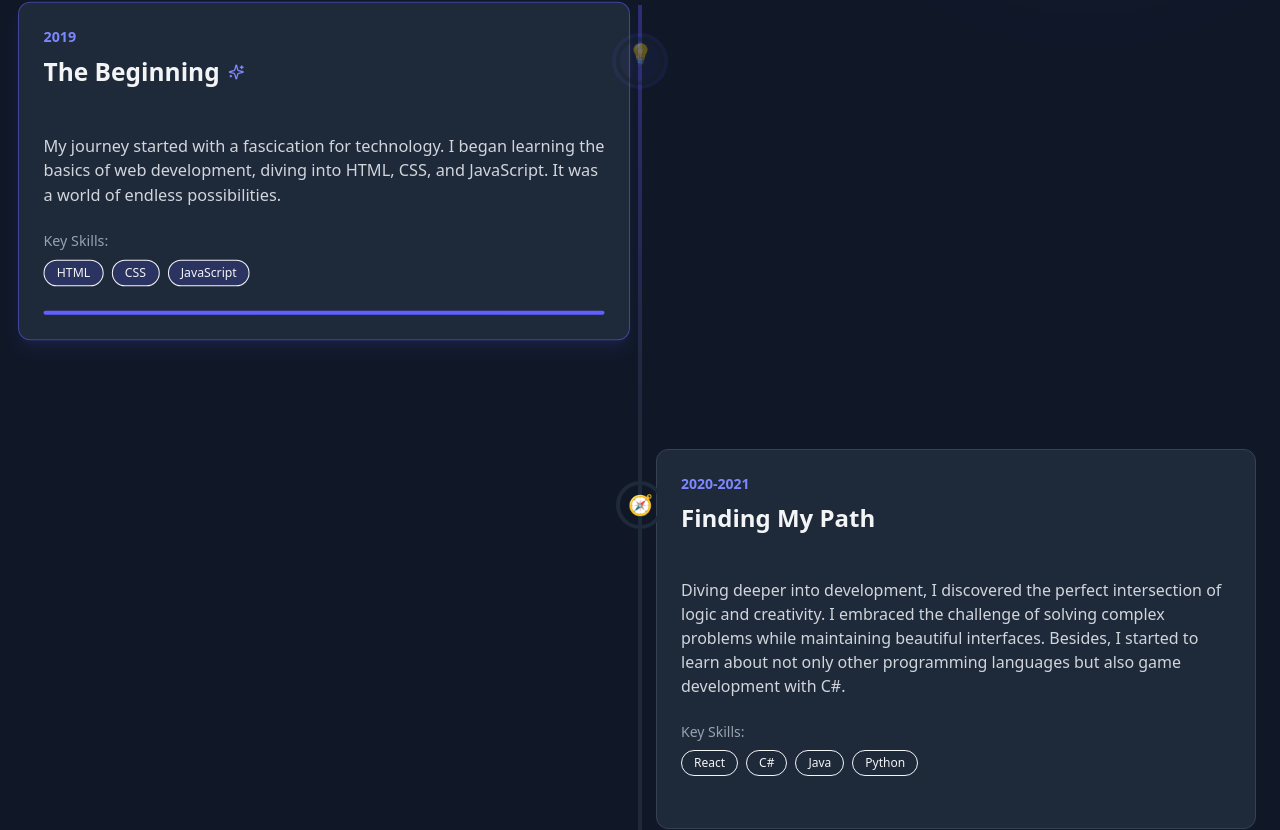
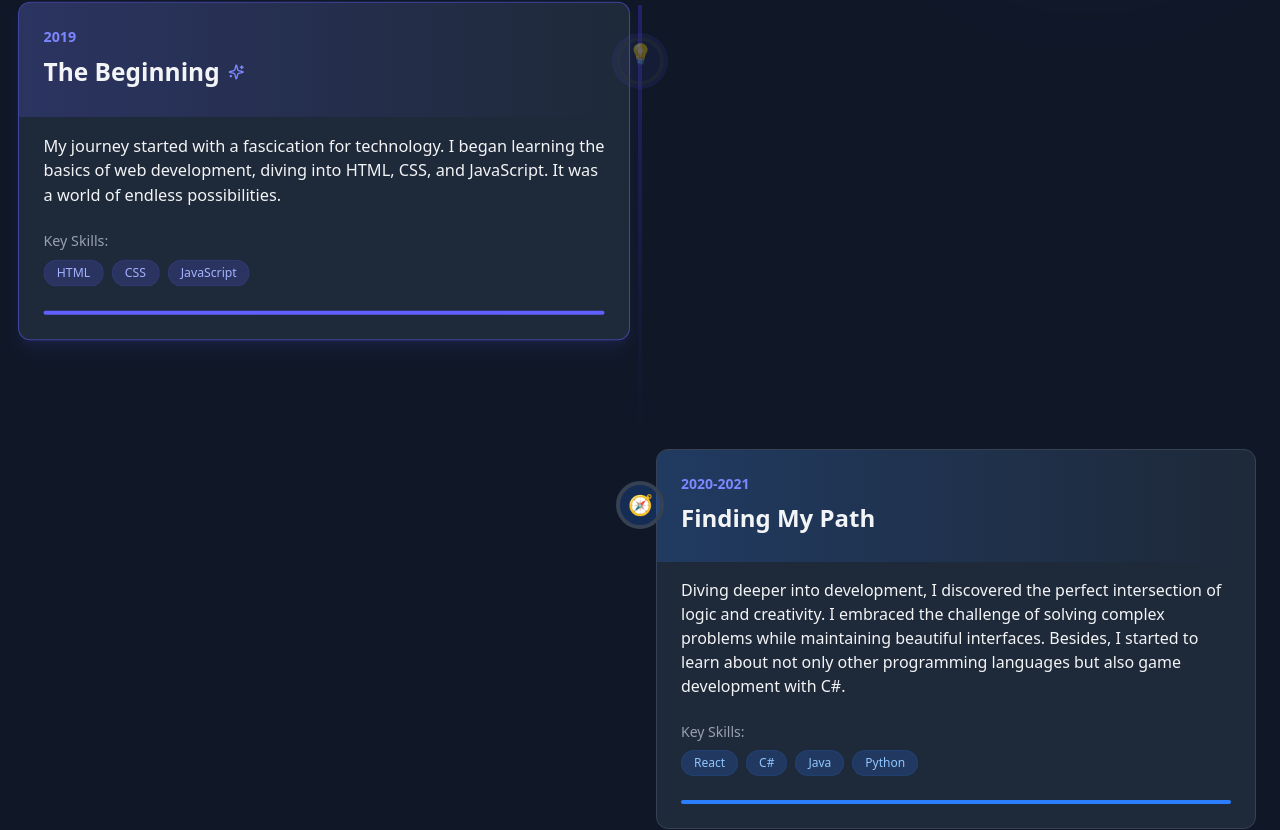
Before and after one commit to dtran813/my-portfolio, a Next.js app: page / in a window 1280 px wide. Shown: the part 1155-1985 px from the top of the page. Built offline with nearby package versions, Linux system fonts and the light colour scheme.

Commit message:
Refactor ChapterCard

```diff
--- a/src/components/sections/AboutSection.jsx
+++ b/src/components/sections/AboutSection.jsx
@@ -10,7 +10,8 @@ import {
 } from "@/utils/constants";
 
 export default function AboutSection() {
-  const { darkMode, textColor, borderColor, cardBg, accentColor } = useTheme();
+  const { darkMode, bgColor, textColor, borderColor, cardBg, accentColor } =
+    useTheme();
 
   // For scroll animations
   const [activeChapter, setActiveChapter] = useState(0);
@@ -75,11 +76,7 @@ export default function AboutSection() {
               />
             </div>
           </h2>
-          <p
-            className={`text-lg ${
-              darkMode ? "text-gray-300" : "text-gray-700"
-            } max-w-3xl mx-auto`}
-          >
+          <p className={`text-lg ${textColor} max-w-3xl mx-auto`}>
             A creative technologist with a background in design and engineering,
             blending aesthetics with functionality to craft meaningful digital
             experiences.
@@ -116,9 +113,7 @@ export default function AboutSection() {
           <div className="relative">
             {/* Vertical timeline line */}
             <div
-              className={`absolute h-full w-1 left-1/2 transform -translate-x-1/2 ${
-                darkMode ? "bg-gray-800" : "bg-gray-300"
-              }`}
+              className={`absolute h-full w-1 left-1/2 transform -translate-x-1/2 ${bgColor}`}
             ></div>
 
             {/* Progress indicator */}
@@ -141,9 +136,7 @@ export default function AboutSection() {
                 <div
                   className={`absolute top-8 left-1/2 transform -translate-x-1/2 w-12 h-12 rounded-full bg-${
                     chapter.color
-                  }-500/20 border-4 ${
-                    darkMode ? `border-gray-800` : `border-white`
-                  } flex items-center justify-center text-xl z-10 ${
+                  }-500/20 border-4 ${borderColor} flex items-center justify-center text-xl z-10 ${
                     activeChapter === idx
                       ? "ring-4 ring-indigo-500/30 animate-pulse-slow"
                       : ""
@@ -167,10 +160,10 @@ export default function AboutSection() {
                     chapter={chapter}
                     idx={idx}
                     activeChapter={activeChapter}
+                    textColor={textColor}
                     cardBg={cardBg}
                     accentColor={accentColor}
                     borderColor={borderColor}
-                    darkMode={darkMode}
                   />
 
                   {idx % 2 === 0 && <div className="hidden md:block"></div>}
@@ -257,11 +250,50 @@ const ChapterCard = ({
   chapter,
   idx,
   activeChapter,
+  textColor,
   cardBg,
   accentColor,
   borderColor,
-  darkMode,
-}) => (
+}) => {
+  // Map chapter color to static classes
+  const getChapterColorClasses = (colorName) => {
+    const colorMap = {
+      indigo: {
+        headerBg: "from-indigo-500/20",
+        skillBg: "bg-indigo-500/20",
+        skillText: "text-indigo-300",
+        skillBorder: "border-indigo-500/10",
+        decorationBar: "bg-indigo-500",
+      },
+      blue: {
+        headerBg: "from-blue-500/20",
+        skillBg: "bg-blue-500/20",
+        skillText: "text-blue-300",
+        skillBorder: "border-blue-500/10",
+        decorationBar: "bg-blue-500",
+      },
+      green: {
+        headerBg: "from-green-500/20",
+        skillBg: "bg-green-500/20",
+        skillText: "text-green-300",
+        skillBorder: "border-green-500/10",
+        decorationBar: "bg-green-500",
+      },
+      purple: {
+        headerBg: "from-purple-500/20",
+        skillBg: "bg-purple-500/20",
+        skillText: "text-purple-300",
+        skillBorder: "border-purple-500/10",
+        decorationBar: "bg-purple-500",
+      },
+    };
+
+    return colorMap[colorName] || colorMap.indigo; // Default to indigo if not found
+  };
+
+  const colorClasses = getChapterColorClasses(chapter.color);
+
+  return (
     <div
       className={`${cardBg} rounded-xl border ${
         activeChapter === idx
@@ -271,9 +303,9 @@ const ChapterCard = ({
         activeChapter === idx ? "scale-[1.02]" : ""
       }`}
     >
-    {/* Card header */}
+      {/* Card header with static class name */}
       <div
-      className={`bg-gradient-to-r from-${chapter.color}-500/20 to-transparent p-6`}
+        className={`bg-gradient-to-r ${colorClasses.headerBg} to-transparent p-6`}
       >
         <div className={`text-sm font-semibold ${accentColor} mb-2`}>
           {chapter.year}
@@ -288,9 +320,7 @@ const ChapterCard = ({
 
       {/* Card content */}
       <div className="p-6 pt-4">
-      <p className={`${darkMode ? "text-gray-300" : "text-gray-600"} mb-6`}>
-        {chapter.content}
-      </p>
+        <p className={`${textColor} mb-6`}>{chapter.content}</p>
 
         {/* Skills Tags */}
         <div className="mb-6">
@@ -299,7 +329,7 @@ const ChapterCard = ({
             {chapter.skills.map((skill) => (
               <span
                 key={skill}
-              className={`px-3 py-1 text-xs rounded-full bg-${chapter.color}-500/20 text-${chapter.color}-300 border border-${chapter.color}-500/10`}
+                className={`px-3 py-1 text-xs rounded-full ${colorClasses.skillBg} ${colorClasses.skillText} border ${colorClasses.skillBorder}`}
               >
                 {skill}
               </span>
@@ -309,11 +339,12 @@ const ChapterCard = ({
 
         {/* Decoration bar */}
         <div
-        className={`w-full h-1 bg-${chapter.color}-500 rounded-full overflow-hidden mt-6`}
+          className={`w-full h-1 ${colorClasses.decorationBar} rounded-full overflow-hidden mt-6`}
         ></div>
       </div>
     </div>
   );
+};
 
 const SkillCard = ({
   title,
```
Lines whose indentation alone changed are shown as unchanged.
